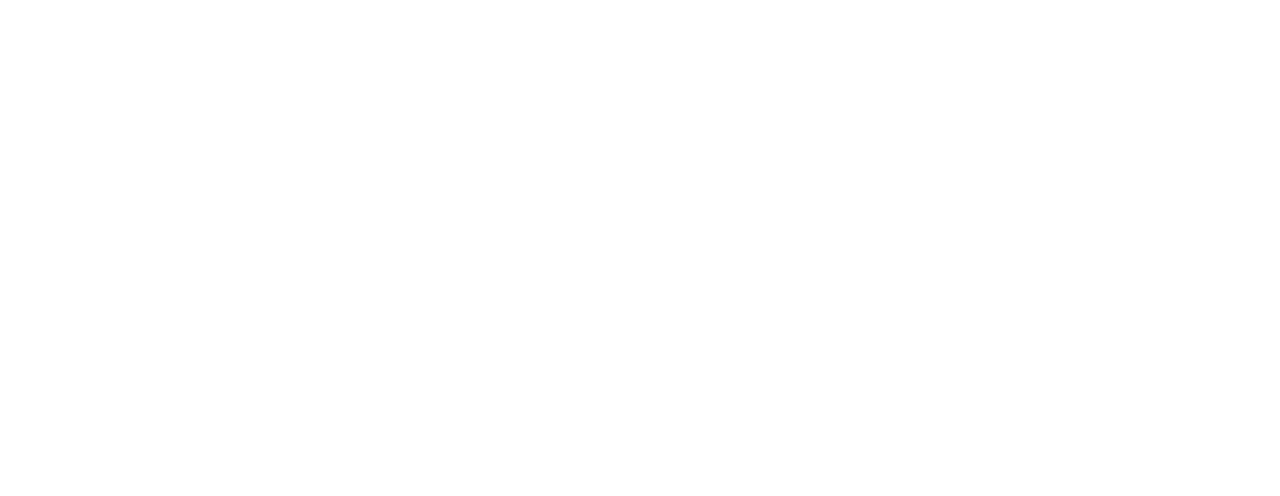
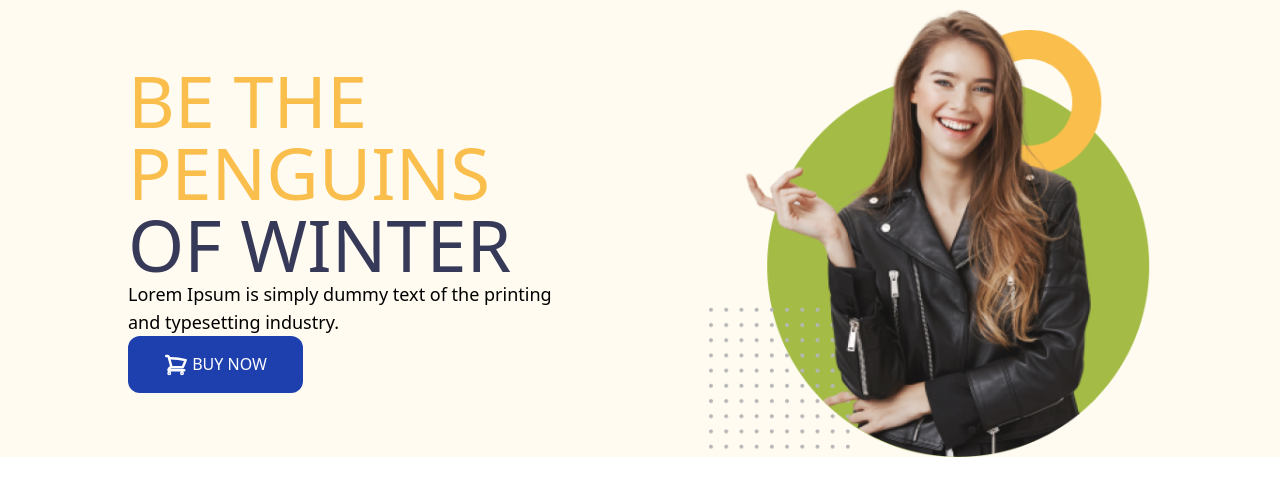
Before and after one commit to mdamjad4412/penguin, a plain HTML site: page index.html in a window 1280 px wide. Drawn offline with nearby package versions, Linux system fonts and the light colour scheme.

Commit message:
created header section and banner

```diff
--- a/index.html
+++ b/index.html
@@ -7,8 +7,31 @@
   <script src="https://cdn.tailwindcss.com"></script>
 </head>
 <body>
-   <header>
+   <header class="bg-[#FFFBF0] px-32">
+    <nav>
 
+    </nav>
+    <!-- banner section -->
+    <div class="flex justify-between items-center">
+      <div>
+        <h1 class="text-7xl text-[#FABE4C] uppercase">Be the Penguins <br> <span class="text-[#363958]"> of winter
+
+        </span> </h1>
+        <p class="text-lg">Lorem Ipsum is simply dummy text of the printing <br>
+          and typesetting industry.</p>
+          <button class="uppercase px-9 py-4 bg-blue-800 text-white rounded-xl font-medium">
+
+            <svg xmlns="http://www.w3.org/2000/svg" fill="none" viewBox="0 0 24 24" stroke-width="2.5" stroke="currentColor" class="w-6 h-6 inline">
+              <path stroke-linecap="round" stroke-linejoin="round" d="M2.25 3h1.386c.51 0 .955.343 1.087.835l.383 1.437M7.5 14.25a3 3 0 0 0-3 3h15.75m-12.75-3h11.218c1.121-2.3 2.1-4.684 2.924-7.138a60.114 60.114 0 0 0-16.536-1.84M7.5 14.25 5.106 5.272M6 20.25a.75.75 0 1 1-1.5 0 .75.75 0 0 1 1.5 0Zm12.75 0a.75.75 0 1 1-1.5 0 .75.75 0 0 1 1.5 0Z" />
+            </svg>
+
+
+            buy now</button>
+      </div>
+      <div>
+        <img src="images/model.png" alt="">
+      </div>
+    </div>
    </header>
    <main>
 
```
